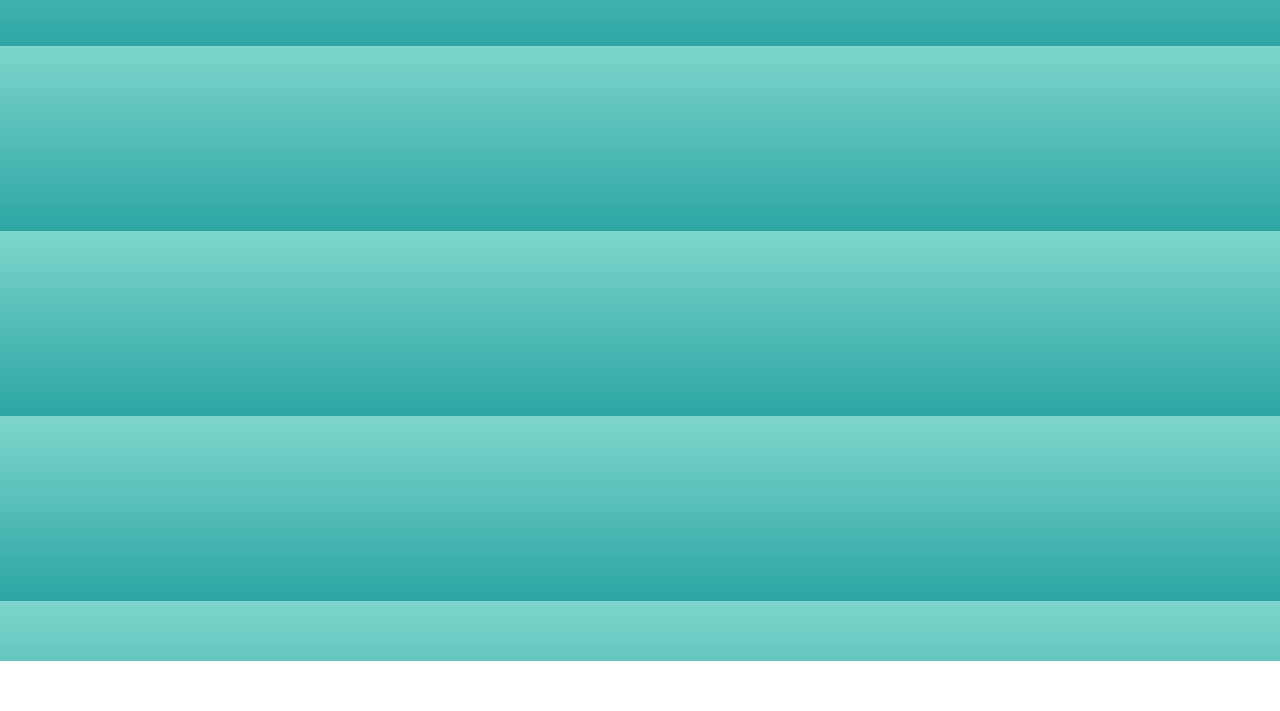
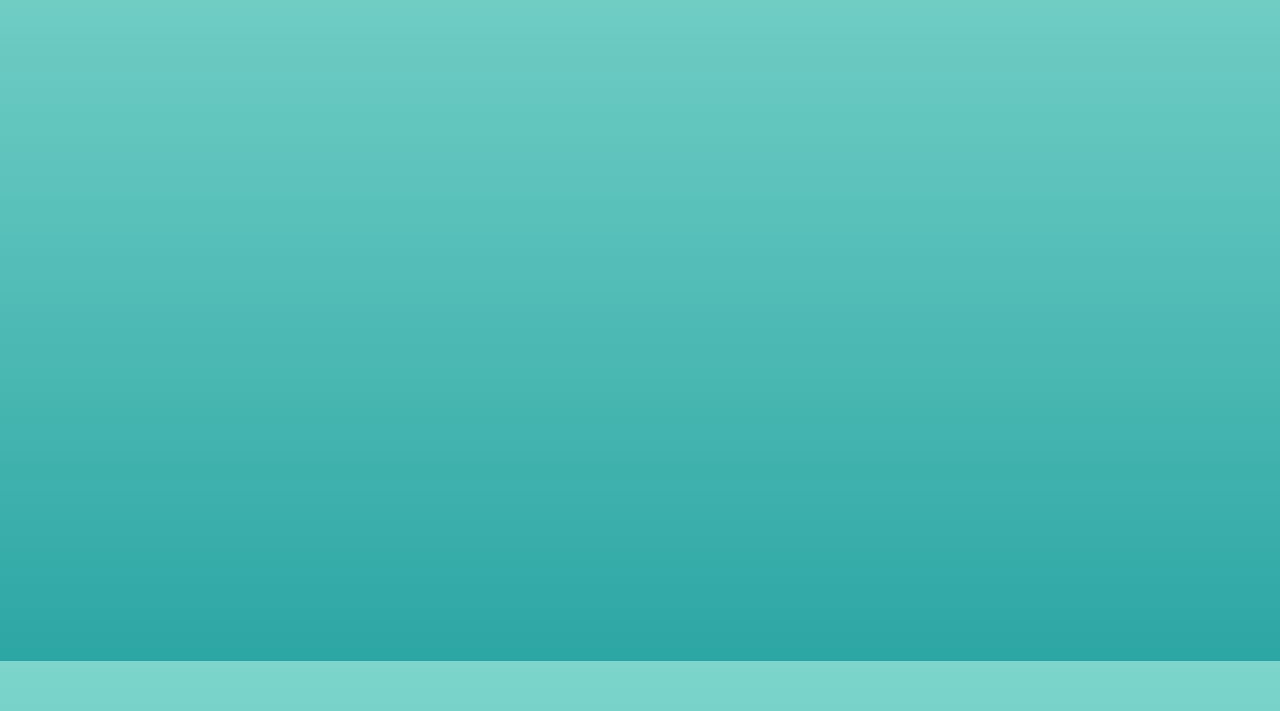
Before and after one commit to ish-that-a-wish/learn-to-code, a plain HTML site: page index.html in a window 1280 px wide. Shown: the part 139-850 px from the top of the page. Before the commit the page ends 800 px from the top, so only its background shows below. Drawn offline with Linux system fonts and the light colour scheme.

Commit message:
Update styles.css

```diff
--- a/styles.css
+++ b/styles.css
@@ -1,11 +1,21 @@
 @import url('https://fonts.googleapis.com/css2?family=Quicksand:wght@300;400;500;700&display=swap');
+
+html, body {
+  height: 100%; /* Make sure both html and body take up the full height of the page */
+  margin: 0; /* Remove default margin from body */
+}
+
 html {
   font-family: 'Quicksand', Sans-Serif;
 }
-body{
+
+body {
   padding: 25px;
   background-image: linear-gradient(#7DD5CB, #2CA6A4);
+  background-size: cover; /* Ensure the background gradient covers the entire body */
+  background-position: center; /* Keep the gradient centered */
 }
+
 .title {
-	color: #000000;
+  color: #000000;
 }
```
